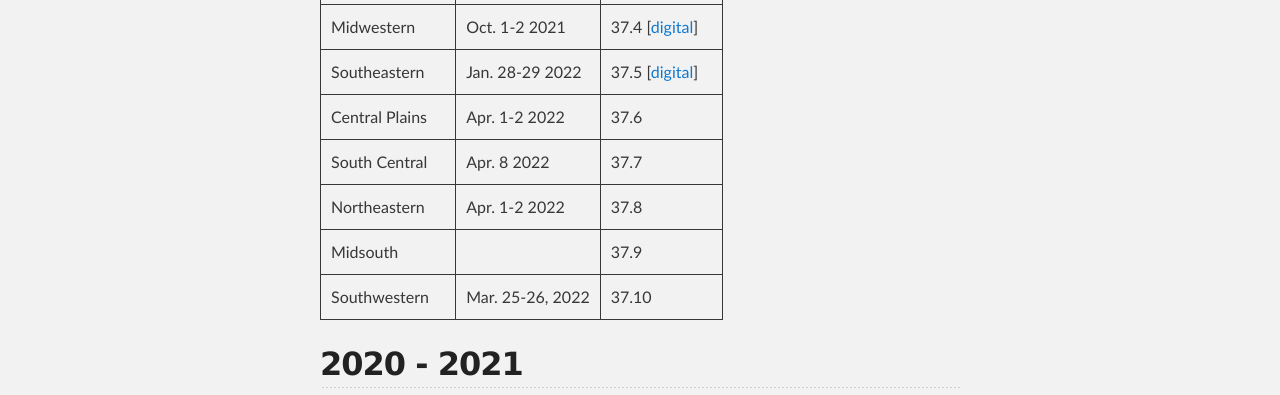
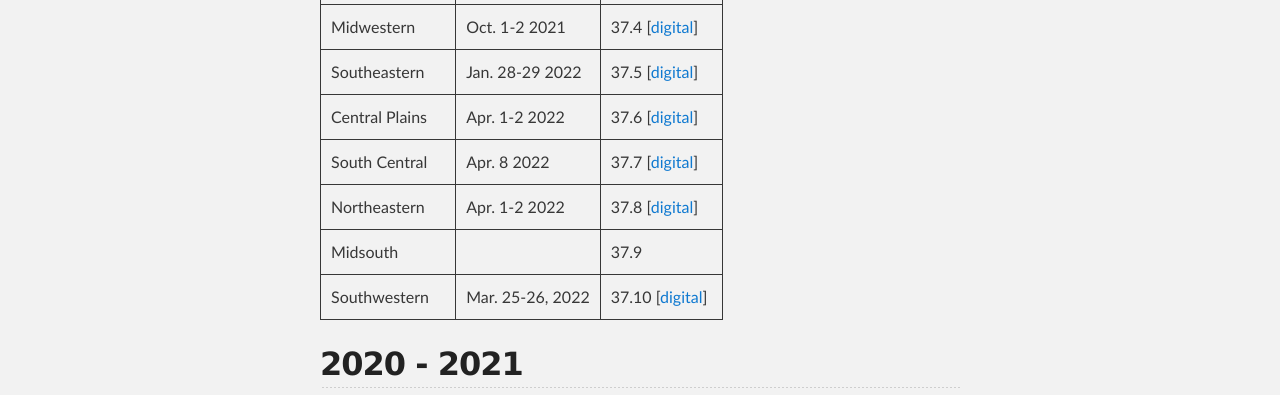
Before and after one commit to ccsc-journal/ccsc-editor, a Jekyll site: the page built from docs/index.md, in a window 1280 px wide. Shown: the part 947-1342 px from the top of the page. Built offline with Jekyll 4.4.1, drawn with Linux system fonts in a browser that asks for light colours; our own code applies the rules of GitHub Pages for plain Markdown files.

Commit message:
add links to new journal issues

```diff
--- a/docs/index.md
+++ b/docs/index.md
@@ -23,11 +23,11 @@ Sciences in Colleges" according to the following schedule.
 | Eastern | Oct. 22-23 2021 | 37.3 [[digital](http://www.ccsc.org/publications/journals/EA2021.pdf)] |
 | Midwestern | Oct. 1-2 2021 | 37.4 [[digital](http://www.ccsc.org/publications/journals/MW2021.pdf)] |
 | Southeastern | Jan. 28-29 2022 | 37.5 [[digital](http://www.ccsc.org/publications/journals/SE2021.pdf)] |
-| Central Plains | Apr. 1-2 2022 | 37.6 |
-| South Central | Apr. 8 2022| 37.7 |
-| Northeastern | Apr. 1-2 2022 | 37.8 |
+| Central Plains | Apr. 1-2 2022 | 37.6 [[digital](http://www.ccsc.org/publications/journals/CP2022.pdf)] |
+| South Central | Apr. 8 2022| 37.7 [[digital](http://www.ccsc.org/publications/journals/SC2022.pdf)] |
+| Northeastern | Apr. 1-2 2022 | 37.8 [[digital](http://www.ccsc.org/publications/journals/NE2022.pdf)] |
 | Midsouth | | 37.9 |
-| Southwestern | Mar. 25-26, 2022 | 37.10 |
+| Southwestern | Mar. 25-26, 2022 | 37.10 [[digital](http://www.ccsc.org/publications/journals/SW2022.pdf)] |
 
 ## 2020 - 2021
 
```
